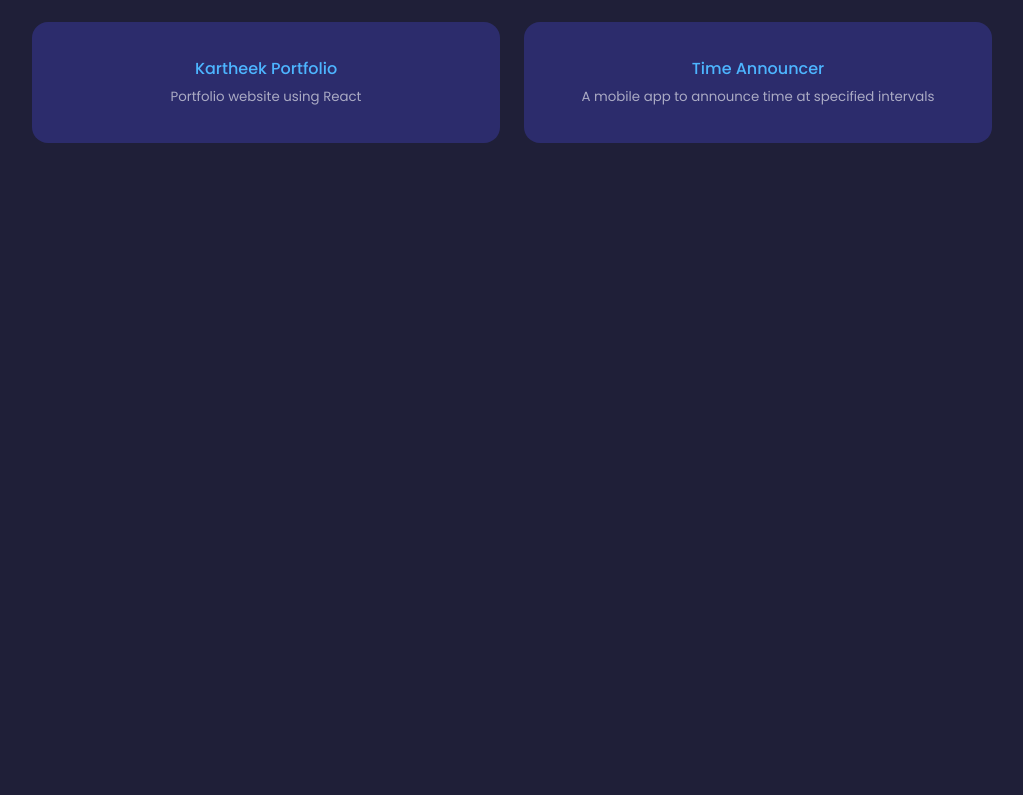
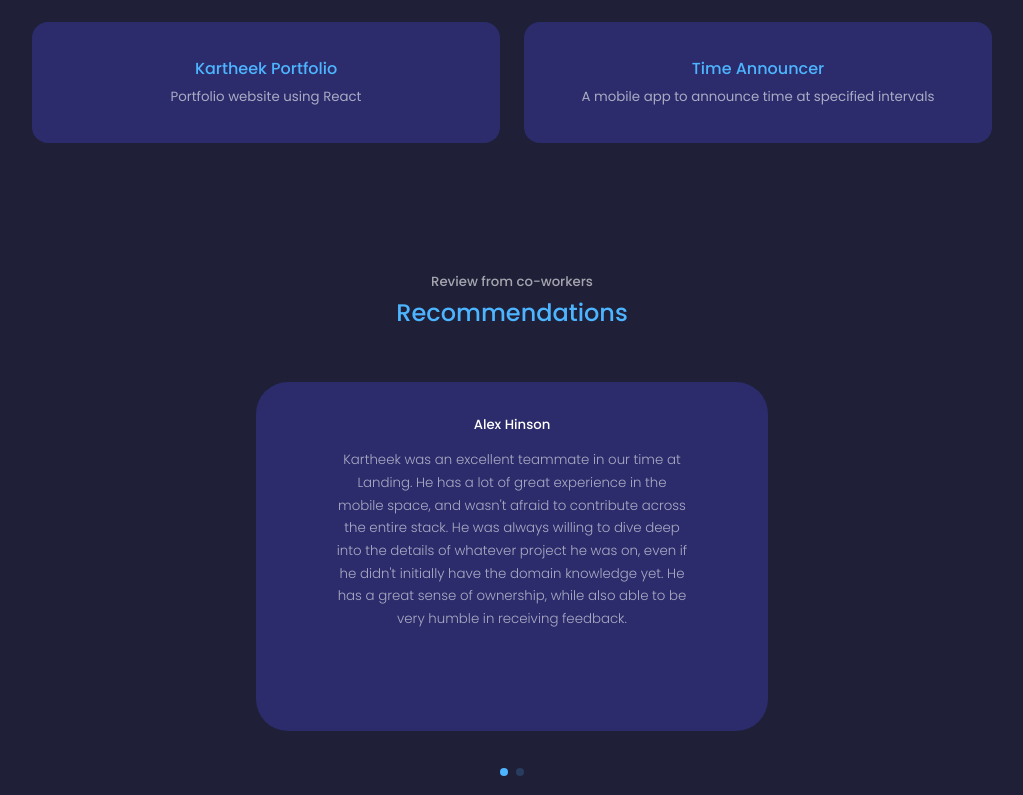
Before and after one commit to carteak004/kartheek-dev, a React (Create React App) app: page / in a window 1280 px wide. Shown: the part 3674-4469 px from the top of the page, without its empty margins (128-1151 px from the left). Before the commit the page ends 3817 px from the top, so only its background shows below. Built offline with nearby package versions, Linux system fonts and the light colour scheme.

Commit message:
[Feature] Recommendations (#12)
* created components and pages

* added to app

* removed component

* final stylings

```diff
--- a/package.json
+++ b/package.json
@@ -14,6 +14,7 @@
     "react-dom": "^18.2.0",
     "react-icons": "^4.7.1",
     "react-scripts": "5.0.1",
+    "swiper": "^8.4.5",
     "typescript": "^4.9.4",
     "web-vitals": "^2.1.4"
   },
--- a/src/App.tsx
+++ b/src/App.tsx
@@ -4,6 +4,7 @@ import Experience from 'pages/experience'
 import Intro from 'pages/intro'
 import Nav from 'pages/nav'
 import Portfolio from 'pages/portfolio'
+import Recommendations from 'pages/recommendations'
 import Skills from 'pages/skills'
 
 const App = () => {
@@ -15,6 +16,7 @@ const App = () => {
 			<Skills />
 			<Experience />
 			<Portfolio />
+			<Recommendations />
 		</>
 	)
 }
--- /dev/null
+++ b/src/constants/Recommendattions.ts
@@ -0,0 +1,14 @@
+import { Recommendation } from 'models/Recommendation'
+
+export const recommendations: Recommendation[] = [
+	{
+		name: 'Alex Hinson',
+		message:
+			"Kartheek was an excellent teammate in our time at Landing. He has a lot of great experience in the mobile space, and wasn't afraid to contribute across the entire stack. He was always willing to dive deep into the details of whatever project he was on, even if he didn't initially have the domain knowledge yet. He has a great sense of ownership, while also able to be very humble in receiving feedback.",
+	},
+	{
+		name: 'Brian Laiche',
+		message:
+			'Kartheek is an incredibly talented engineer I had the honor of working with. His attention to detail made it a breeze to build products with. As a designer I knew any ideas I had, Kartheek would welcome, excited by the challenge to build what ever I presented. A great engineer also cherishes the user experience and I can say Kartheek is one of those. Great products are built together, and Kartheek pushed the designs as much as I pushed the development. Without him, the Landing products would not be what they are today. It would be an honor to work with him again.',
+	},
+]
--- /dev/null
+++ b/src/models/Recommendation.ts
@@ -0,0 +1,4 @@
+export interface Recommendation {
+	name: string
+	message: string
+}
--- /dev/null
+++ b/src/pages/recommendations/Recommendations.css
@@ -0,0 +1,43 @@
+.recommendations-container {
+	width: 40%;
+	padding-bottom: 4rem;
+}
+
+.rec {
+	background: var(--color-bg-variant);
+	text-align: center;
+	padding: 2rem;
+	border-radius: 2rem;
+	user-select: none;
+	height: auto;
+}
+
+.rec-message {
+	color: var(--color-light);
+	font-weight: 300;
+	display: block;
+	width: 80%;
+	margin: 0.8rem auto 0;
+}
+
+.swiper-pagination-clickable .swiper-pagination-bullet {
+	background: var(--color-primary);
+}
+
+/* ------------- Media Queries for Medium devices ------------- */
+@media screen and (max-width: 1024px) {
+	.recommendations-container {
+		width: 60%;
+	}
+}
+
+/* ------------- Media Queries for Small devices ------------- */
+@media screen and (max-width: 600px) {
+	.recommendations-container {
+		width: var(--container-width-sm);
+	}
+
+	.rec-message {
+		width: var(--container-width-sm);
+	}
+}
--- /dev/null
+++ b/src/pages/recommendations/Recommendations.tsx
@@ -0,0 +1,34 @@
+import React from 'react'
+import { Pagination } from 'swiper'
+import { Swiper, SwiperSlide } from 'swiper/react'
+import 'swiper/css' // core Swiper
+import 'swiper/css/pagination'
+import SectionHead from 'components/sectionHead'
+import { recommendations } from 'constants/Recommendattions'
+import './Recommendations.css'
+
+const Recommendations = () => {
+	return (
+		<section id='recommendations'>
+			<SectionHead lineOne='Review from co-workers' lineTwo='Recommendations' />
+			<Swiper
+				className=' recommendations-container'
+				modules={[Pagination]}
+				spaceBetween={40}
+				slidesPerView={1}
+				pagination={{ clickable: true }}
+			>
+				{recommendations.map((recommendation, index) => {
+					return (
+						<SwiperSlide className='rec' key={recommendation.name + index}>
+							<h5 className='rec-name'>{recommendation.name}</h5>
+							<small className='rec-message'>{recommendation.message}</small>
+						</SwiperSlide>
+					)
+				})}
+			</Swiper>
+		</section>
+	)
+}
+
+export default Recommendations
--- /dev/null
+++ b/src/pages/recommendations/index.ts
@@ -0,0 +1 @@
+export { default } from './Recommendations'
```
Also changed, not shown: 1 other file (tests, documents, lock files or other folders).
